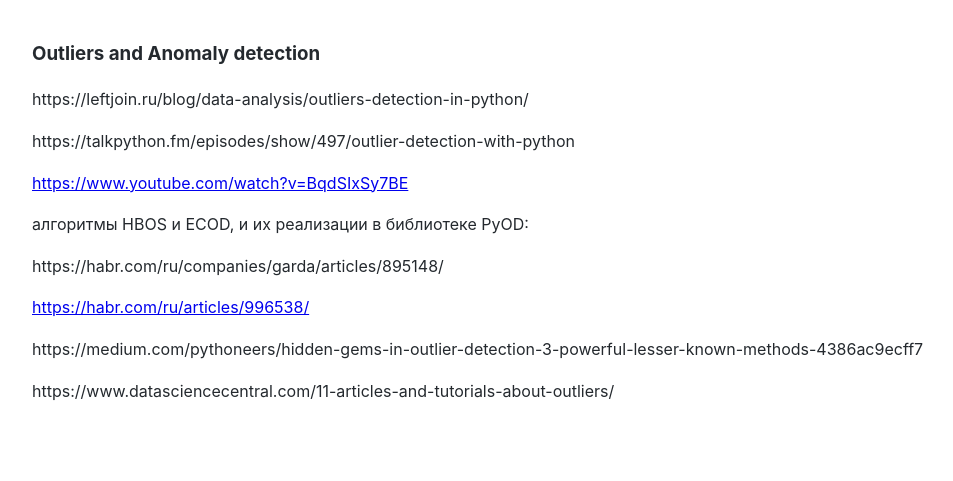
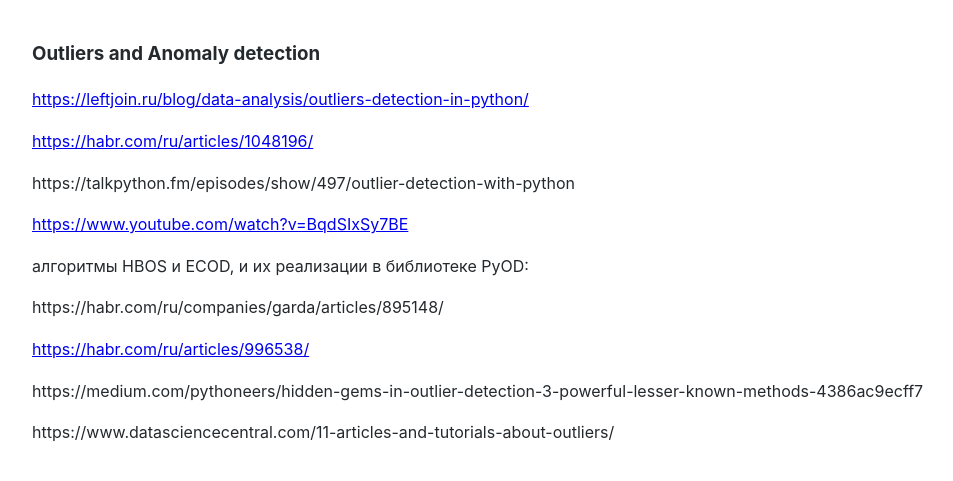
Before and after one commit to Michael-Lubinsky/michael-lubinsky.github.com, a Jekyll site: the page built from ml/anomaly.md, in a window 1280 px wide. Shown: the top 481 px of the page, without its empty margins (158-1111 px from the left). Built offline with Jekyll 4.4.1, drawn with Linux system fonts in a browser that asks for light colours; our own code applies the rules of GitHub Pages for plain Markdown files.

Commit message:
Update anomaly.md

```diff
--- a/ml/anomaly.md
+++ b/ml/anomaly.md
@@ -1,6 +1,8 @@
 ### Outliers and Anomaly  detection
 
-https://leftjoin.ru/blog/data-analysis/outliers-detection-in-python/
+<https://leftjoin.ru/blog/data-analysis/outliers-detection-in-python/>
+
+<https://habr.com/ru/articles/1048196/>
 
 https://talkpython.fm/episodes/show/497/outlier-detection-with-python
 
```
